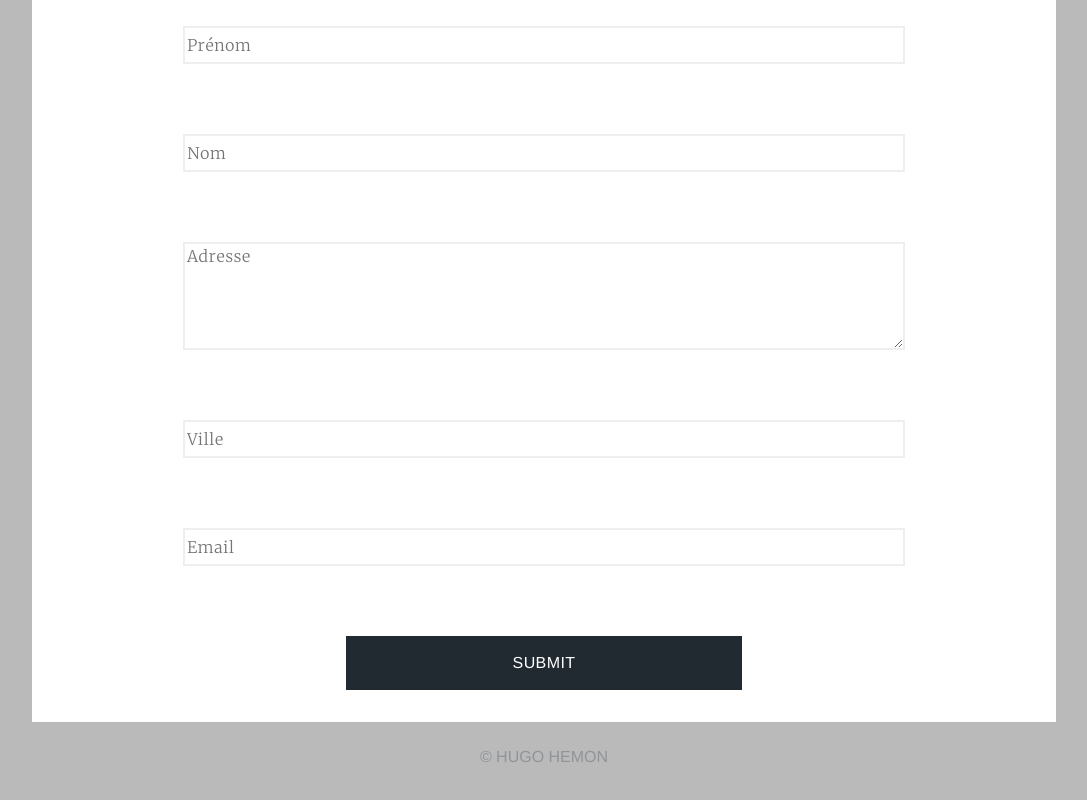
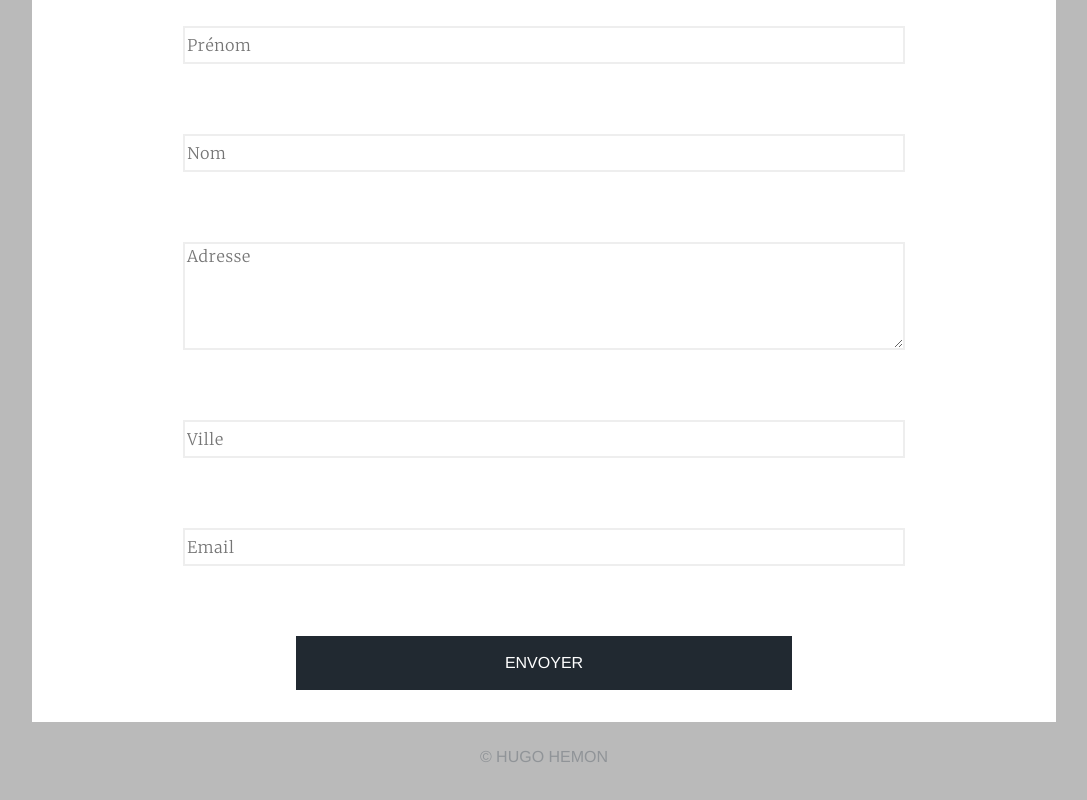
Before and after one commit to Guetso/OC---Developpeur-web---Projet-5, a website with bundled scripts: page panier.html in a window 1280 px wide. Shown: the part 1003-1803 px from the top of the page, without its empty margins (96-1183 px from the left). Built offline with nearby package versions, Linux system fonts and the light colour scheme; no server answers; a web font is replaced by a local one.

Commit message:
sortie du btn submit pour affichage iOS

```diff
--- a/panier.html
+++ b/panier.html
@@ -120,8 +120,9 @@
                 <label for="email"></label>
                 <input type="email" name="email" id="email" placeholder="Email" required>
                 <br>
-                <input type="submit">
+
             </form>
+            <button type="button" id="submit">Envoyer</button>
         </section>
 
         <footer>
--- a/panier.js
+++ b/panier.js
@@ -194,14 +194,14 @@ emptyCart()
 
 // Récupération des informations du formulaire pour requête POST au serveur
 
-const form = document.getElementById("form")
+const submit = document.getElementById("submit")
 const firstName = document.getElementById("firstname")
 const lastName = document.getElementById("lastname")
 const address = document.getElementById("address")
 const city = document.getElementById("city")
 const email = document.getElementById("email")
 
-form.addEventListener("submit", function (event) { // Au moment du la soumission du formulaire :
+submit.addEventListener("click", function (event) { // Au moment du la soumission du formulaire :
     event.preventDefault()
     ///Creation d'une variable contact contenant les informations de contact saisie par l'utilisateur
     const contact = {
--- a/sass/base/typography/_typPanier.scss
+++ b/sass/base/typography/_typPanier.scss
@@ -33,9 +33,10 @@
         font-size: 1rem;
         letter-spacing: 0.025rem;
     }
-    input[type="submit"] {
+    +#submit {
         text-transform: uppercase;
         font-family: "source-sans-pro-bold", helvetica, sans-serif;
         color: #fff;
+        font-size: 1rem;
     }
 }
--- a/sass/pages/_panier.scss
+++ b/sass/pages/_panier.scss
@@ -88,7 +88,7 @@
             margin: 2rem 0 0 0;
             border: solid #eeeeee 2px;
         }
-        input[type="submit"] {
+        +#submit {
             width: 100%;
             border: none;
             height: auto;
```
Also changed, not shown: css/style.css, public/css/prefixed/style.css, 1 other file.
